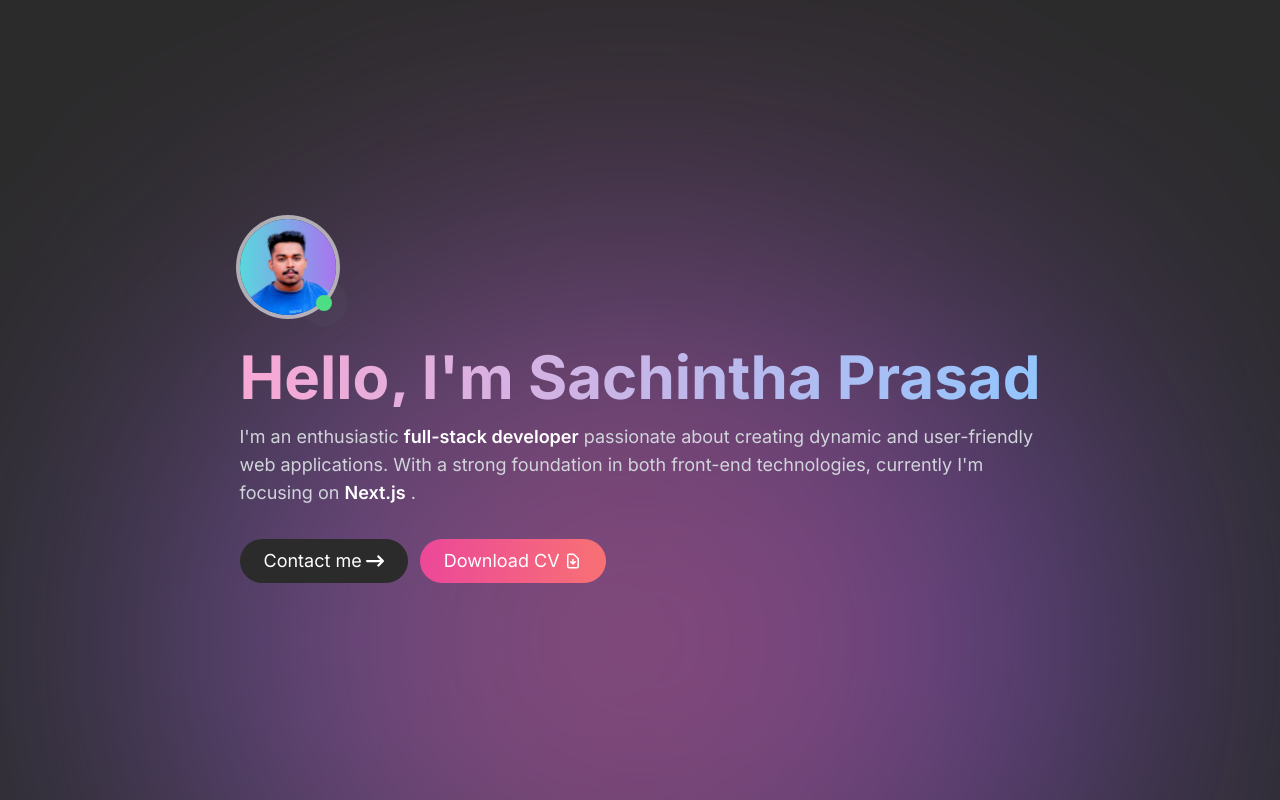
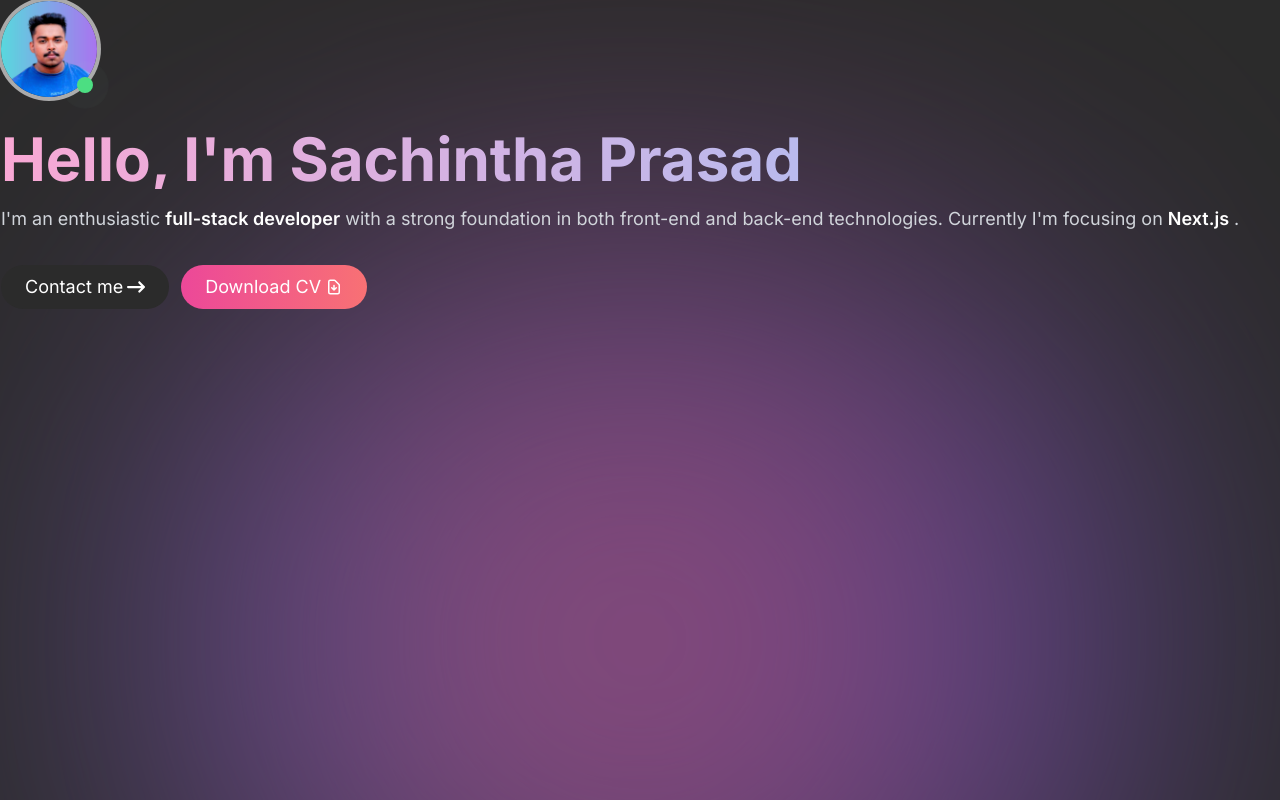
Before and after one commit to Sachintha-Prasad/portfolio, a Next.js app: page / in a window 1280 px wide. Shown: the top 800 px of the page. Built offline with nearby package versions, Linux system fonts and the light colour scheme.

Commit message:
hero section done

```diff
--- a/components/hero.tsx
+++ b/components/hero.tsx
@@ -10,7 +10,7 @@ import { HiOutlineDocumentDownload } from 'react-icons/hi'
 
 export const Hero = () => {
     return (
-        <section className="container mt-[120px] flex items-start justify-center sm:mt-0 sm:min-h-[800px] sm:items-center">
+        <section className="custom-container">
             <div className="flex flex-col items-start gap-8">
                 {/* profile image */}
                 <motion.div
@@ -51,14 +51,13 @@ export const Hero = () => {
                         Hello, I'm Sachintha Prasad
                     </h1>
 
-                    <p className="max-w-[800px] text-gray-300 sm:text-lg">
+                    <p className="text-gray-300 sm:text-lg">
                         I'm an enthusiastic{' '}
                         <span className="font-semibold text-white">
                             full-stack developer
                         </span>{' '}
-                        passionate about creating dynamic and user-friendly web
-                        applications. With a strong foundation in both front-end
-                        technologies, currently I'm focusing on{' '}
+                        with a strong foundation in both front-end and back-end
+                        technologies. Currently I'm focusing on{' '}
                         <span className="font-semibold text-white">
                             Next.js
                         </span>{' '}
@@ -75,7 +74,7 @@ export const Hero = () => {
                 >
                     <Link
                         href="#contact"
-                        className="bg-primary-dark-gray group flex w-full items-center justify-center gap-1 rounded-full px-6 py-2 text-center text-lg text-white transition-transform duration-300 ease-in-out hover:scale-105 focus:scale-105 min-[420px]:w-fit"
+                        className="group flex w-full items-center justify-center gap-1 rounded-full bg-primary-dark-gray px-6 py-2 text-center text-lg text-white transition-transform duration-300 ease-in-out hover:scale-105 focus:scale-105 min-[420px]:w-fit"
                     >
                         Contact me{' '}
                         <FaArrowRightLong className="transition-transform duration-300 ease-in-out group-hover:translate-x-1.5 group-focus:translate-x-1.5" />
```
